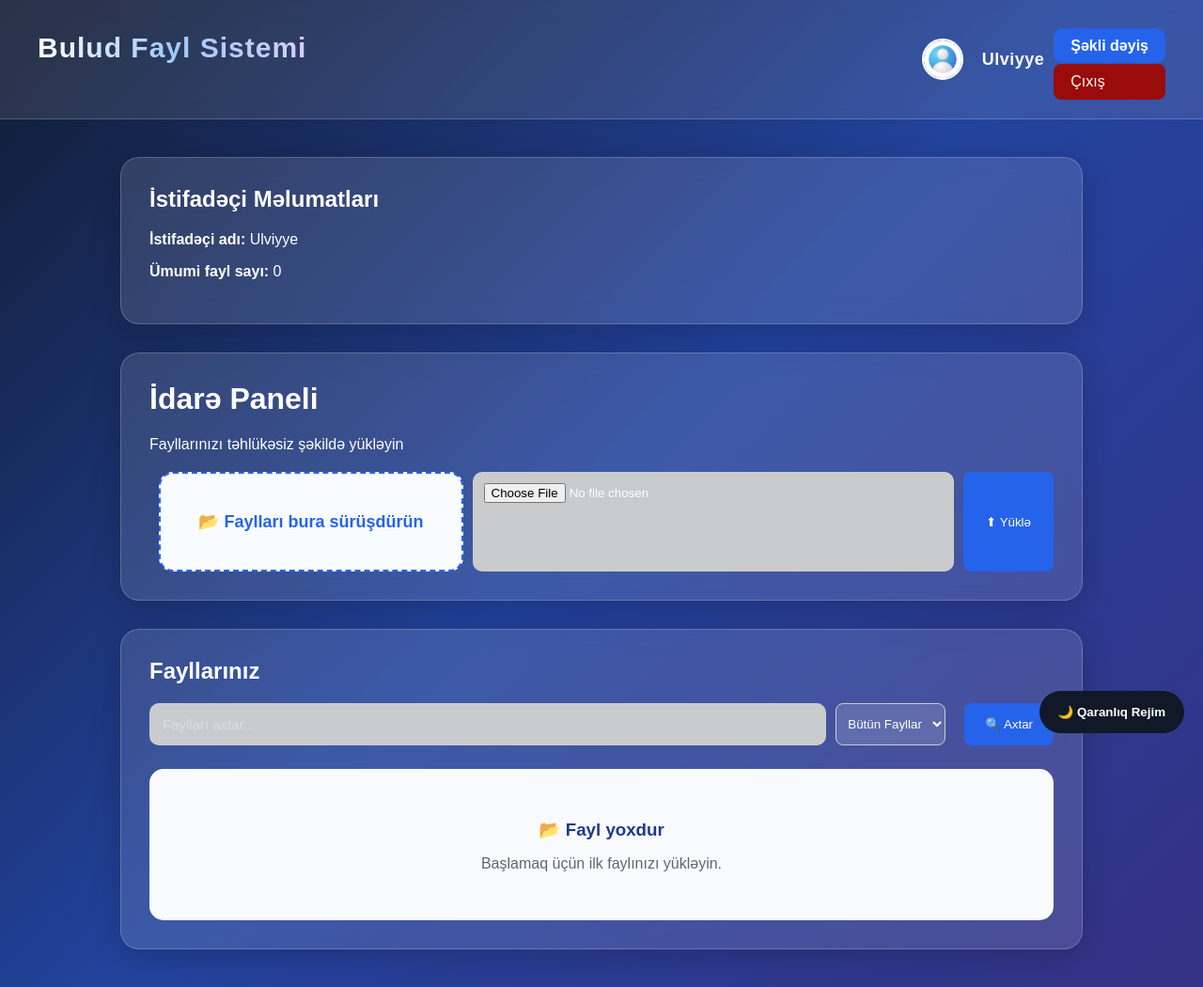
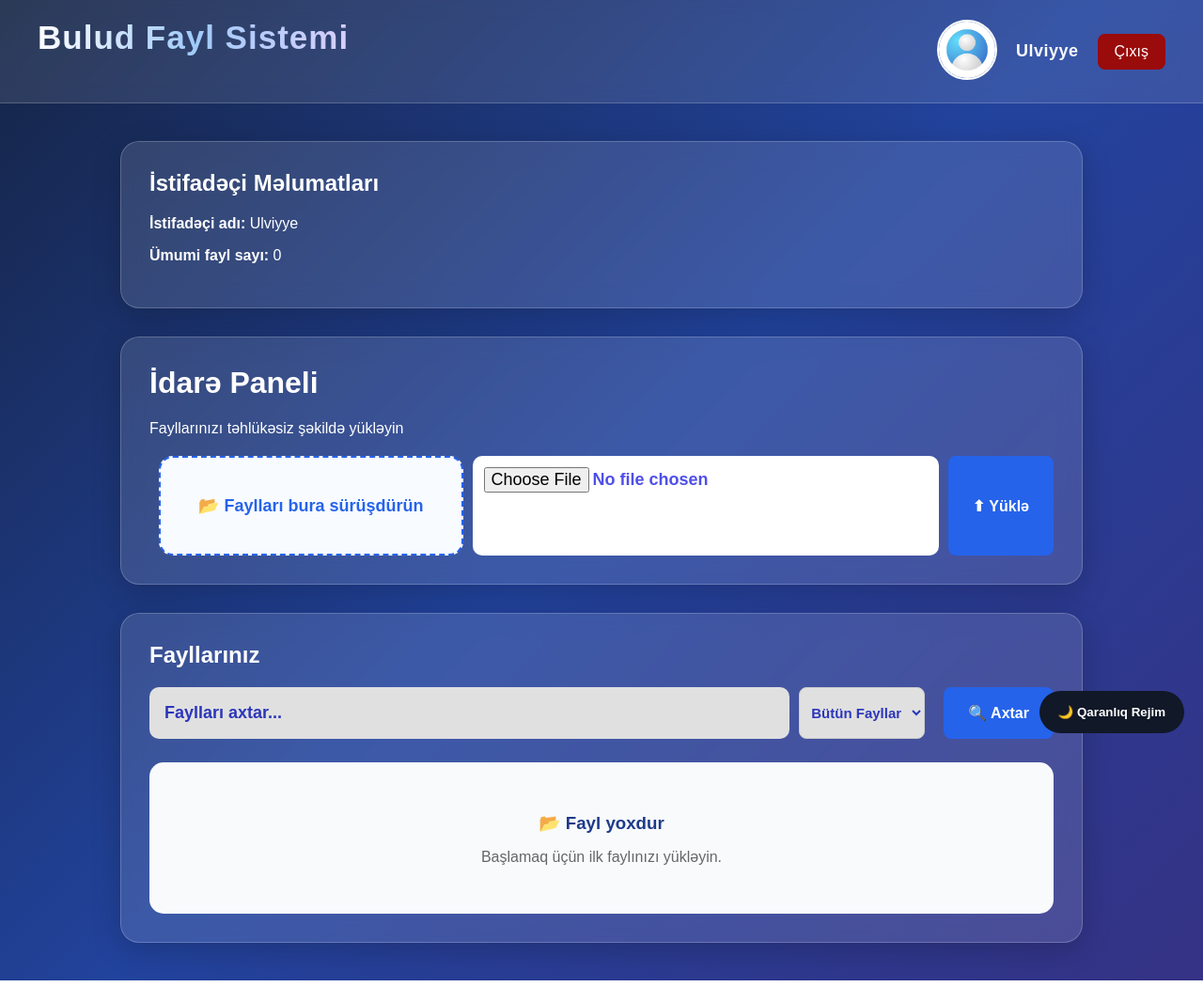
Before and after one commit to ulviyye-filesystem/cloud-file-system, a Flask app: page /dashboard in a window 1280 px wide. Shown: the whole page at 94% size. Run offline with Flask 3, Linux system fonts and the light colour scheme; a user stored in the database is signed in.

Commit message:
Updated dashboard Azerbaijani UI

```diff
--- a/static/style.css
+++ b/static/style.css
@@ -5,7 +5,7 @@ body{
 
     background: linear-gradient(
         135deg,
-        #111b32,
+        #152445,
         #22439d,
         #353285
     );
@@ -74,7 +74,7 @@ select{
 
     border:1px solid rgba(255,255,255,0.2);
 
-    color:white;
+    color:rgb(79, 79, 233);
 
     border-radius:12px;
 
@@ -82,7 +82,9 @@ select{
 }
 
 input::placeholder{
-    color:#ddd;
+    color:#2c36ba;
+    font-size:18px;
+    font-weight:600;
 }
 
 button{
@@ -281,10 +283,10 @@ body{
 
 .search-box input{
     flex:1;
-    padding:14px;
+    padding:16px;
     border:none;
     border-radius:10px;
-    background:#cacbcc;
+    background:#e0e0e0;
     font-size:15px;
 }
 
@@ -294,7 +296,9 @@ body{
 }
 
 .search-box button{
-    padding:14px 22px;
+    padding:18px 26px;
+    font-size:16px;
+    font-weight:600;
 }
 .upload-box{
     display:flex;
@@ -305,13 +309,19 @@ body{
 .upload-box input[type="file"]{
     flex:1;
     padding:12px;
-    background:#cacbcc;
+    background:#ffffff;
     border-radius:10px;
     border:none;
 }
+.upload-box input[type="file"]{
+    font-size:18px;
+    font-weight:600;
+}
 
 .upload-box button{
-    padding:14px 24px;
+    padding: 18px 26px;
+    font-size:16px;
+    font-weight:600;
 }
  .empty-box{
     text-align:center;
@@ -331,9 +341,10 @@ body{
 }
 
 .file-date{
-    color:#666;
-    margin-top:8px;
-    font-size:14px;
+    color:#0c0b0b;
+    margin-top:5px;
+    font-size:15px;
+    font-weight:600;
 }
 
 .file-name{
@@ -358,15 +369,16 @@ body{
     background:#eef4ff;
 }
 .download-count{
-    color:#2563eb;
-    font-size:14px;
+    color:#030405;
+    font-size:15px;
     margin-top:5px;
     font-weight:600;
 }
 .file-size{
-    color:#555;
-    font-size:14px;
+    color:#030202;
+    font-size:15px;
     margin-top:5px;
+    font-weight:600;
 }
 /* DARK MODE */
 
@@ -444,11 +456,18 @@ body{
 }
 
 .profile-pic{
-    width:45px;
-    height:45px;
-    border-radius:50%;
-    object-fit:cover;
-    border:2px solid white;
+    width: 60px;
+    height: 60px;
+    border-radius: 50%;
+    object-fit: cover;
+    border: 2px solid white;
+    margin-right: 10px;
+    cursor: pointer;
+    transition: 0.3s;
+}
+
+.profile-pic:hover{
+    transform: scale(1.08);
 }
 
 
@@ -462,21 +481,15 @@ body{
 
     margin-right: 10px;
 
+    background:#e0e0e0;
+
+    color:#2c36ba;
+    font-size:15px;
+    font-weight:600;
+
+
 }
 
-.profile-pic{
-
-    width: 40px;
-
-    height: 40px;
-
-    border-radius: 50%;
-
-    object-fit: cover;
-
-    margin-right: 10px;
-
-}
 
 .nav-right{
 
@@ -502,24 +515,17 @@ body{
     margin-right: 10px;
 
 }
-.change-photo-btn{
-    background: #2563eb;
-    color: white;
-    padding: 10px 18px;
-    border-radius: 10px;
-    cursor: pointer;
-    font-weight: bold;
-}
+
 .profile-buttons{
     display:flex;
-    flex-direction:column;
+    align-items:center;
     gap:10px;
 }
 .navbar h2{
 
-    font-size: 30px;
+    font-size: 35px;
 
-    font-weight: 800;
+    font-weight: 900;
 
     letter-spacing: 1px;
 
@@ -549,3 +555,13 @@ body{
     letter-spacing: 0.5px;
 
 }
+
+.clickable-profile{
+    cursor: pointer;
+    transition: 0.3s;
+}
+
+.clickable-profile:hover{
+    transform: scale(1.08);
+    box-shadow: 0 0 10px rgba(255,255,255,0.5);
+}
--- a/templates/dashboard.html
+++ b/templates/dashboard.html
@@ -30,11 +30,15 @@ function toggleDarkMode(){
 
     <div class="nav-right">
 
-<img
-    src="{{ url_for('static',
-    filename='profile_pics/' + current_user.profile_pic) }}"
-    class="profile-pic"
->
+<label for="profileInput">
+
+    <img
+        src="{{ url_for('static',
+        filename='profile_pics/' + current_user.profile_pic) }}"
+        class="profile-pic clickable-profile"
+    >
+
+</label>
 
 <span>
     {{ current_user.username }}
@@ -48,9 +52,6 @@ function toggleDarkMode(){
     enctype="multipart/form-data"
 >
 
-<label for="profileInput" class="change-photo-btn">
-    Şəkli dəyiş
-</label>
 
 <input
     type="file"
```
Also changed, not shown: instance/database.db, static/profile_pics/Screenshot_2026-02-13_203712.png (deleted), static/profile_pics/sekil.jpg (added), 1 other file.
